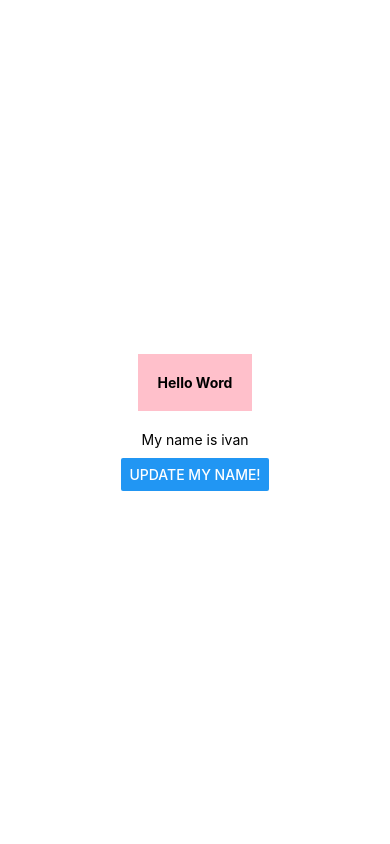
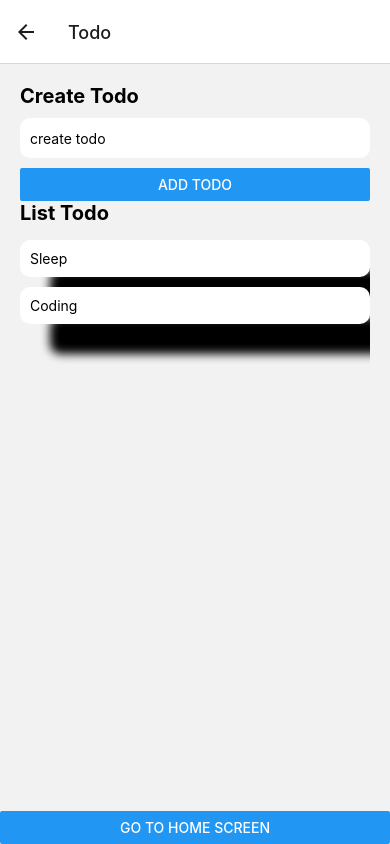
Before and after one commit to ivannoard/learn-react-native, a React Native app: screen /Todo in a window 390 px wide. Built offline with nearby package versions, Linux system fonts and the light colour scheme.

Commit message:
navigating screen + todo create state

```diff
--- a/App.js
+++ b/App.js
@@ -1,49 +1,20 @@
-import { useState } from "react";
-import { StatusBar } from "expo-status-bar";
-import { StyleSheet, Text, View, Button } from "react-native";
+import { NavigationContainer } from "@react-navigation/native";
+import { createNativeStackNavigator } from "@react-navigation/native-stack";
+import Home from "./page/Home";
+import Todo from "./page/Todo";
 
+const Stack = createNativeStackNavigator();
 export default function App() {
-  const [name, setName] = useState("ivan");
-  function handleClick() {
-    setName("Ardiansyah");
-  }
   return (
-    <View style={styles.container}>
-      <View style={styles.bgPink}>
-        <Text style={styles.textBold}>Hello Word</Text>
-      </View>
-      <View style={styles.secondContainer}>
-        <Text style={styles.textCenter}>My name is {name}</Text>
-        <View style={styles.buttonStyle}>
-          <Button title="Update My Name!" onPress={handleClick} />
-        </View>
-      </View>
-      <StatusBar style="auto" />
-    </View>
+    <NavigationContainer>
+      <Stack.Navigator>
+        <Stack.Screen
+          name="Home"
+          component={Home}
+          options={{ title: "My Todo App" }}
+        />
+        <Stack.Screen name="Todo" component={Todo} />
+      </Stack.Navigator>
+    </NavigationContainer>
   );
 }
-
-const styles = StyleSheet.create({
-  container: {
-    flex: 1,
-    backgroundColor: "#fff",
-    alignItems: "center",
-    justifyContent: "center",
-  },
-  textBold: {
-    fontWeight: "bold",
-  },
-  bgPink: {
-    backgroundColor: "pink",
-    padding: 20,
-  },
-  secondContainer: {
-    marginTop: 20,
-  },
-  textCenter: {
-    textAlign: "center",
-  },
-  buttonStyle: {
-    marginTop: 10,
-  },
-});
--- a/package.json
+++ b/package.json
@@ -9,10 +9,14 @@
     "web": "expo start --web"
   },
   "dependencies": {
+    "@react-navigation/native": "^6.0.13",
+    "@react-navigation/native-stack": "^6.9.1",
     "expo": "~47.0.3",
     "expo-status-bar": "~1.4.2",
     "react": "18.1.0",
-    "react-native": "0.70.5"
+    "react-native": "0.70.5",
+    "react-native-safe-area-context": "^4.4.1",
+    "react-native-screens": "^3.18.2"
   },
   "devDependencies": {
     "@babel/core": "^7.12.9"
--- /dev/null
+++ b/page/Home/index.js
@@ -0,0 +1,48 @@
+import React from "react";
+import { Button, Text, View, StyleSheet, FlatList } from "react-native";
+
+const Home = ({ navigation }) => {
+  const step = [
+    { key: 1, data: "Membuat Navigation di App.js (routing)" },
+    { key: 2, data: "Melakukan Instace terhadap Stack" },
+    {
+      key: 3,
+      data: "Terdapat 2 jenis Stack yaitu StackScreen dan StackNavigator",
+    },
+    { key: 4, data: "Pemberian nama terhadap Routing" },
+    { key: 5, data: "Membuat halaman" },
+    { key: 6, data: "Happy Coding" },
+  ];
+  return (
+    <>
+      <View style={[style.container, { flexDirection: "column" }]}>
+        <Text>
+          Ini adalah aplikasi pertama React Native pembuatan Todolist dengan
+          menggunakan dua screen yaitu HomeScreen dan TodoScreen
+        </Text>
+        <Text style={{ marginTop: 10 }}>Langkah-Langkah:</Text>
+        <FlatList
+          data={step}
+          renderItem={({ item }) => (
+            <Text style={{ paddingVertical: 10 }}>
+              {item.key}. {item.data}
+            </Text>
+          )}
+        />
+      </View>
+      <Button
+        title=" Go to Todo Screen"
+        onPress={() => navigation.navigate("Todo")}
+      />
+    </>
+  );
+};
+
+const style = StyleSheet.create({
+  container: {
+    padding: 20,
+    flex: 1,
+  },
+});
+
+export default Home;
--- /dev/null
+++ b/page/Todo/index.js
@@ -0,0 +1,106 @@
+import React, { useState } from "react";
+import {
+  Button,
+  FlatList,
+  TextInput,
+  StyleSheet,
+  Text,
+  View,
+} from "react-native";
+
+const Todo = ({ navigation }) => {
+  const [todos, setTodos] = useState([
+    { key: 1, todo: "Sleep" },
+    { key: 2, todo: "Coding" },
+  ]);
+  const [inputTodo, setInputTodo] = useState("");
+  const handleChange = (todo) => {
+    const randomId = Math.floor(Math.random() * 1000);
+    setInputTodo({ key: randomId, todo: todo });
+  };
+  const handleSubmit = () => {
+    setTodos([...todos, inputTodo]);
+  };
+  const handleDelete = (key) => {
+    console.log(key);
+    const filteredTodo = todos.filter((item) => item.key !== key);
+    setTodos(filteredTodo);
+  };
+  return (
+    <>
+      <View style={styles.container}>
+        <Text style={[styles.heading, { marginBottom: 10 }]}>Create Todo</Text>
+        <TextInput
+          style={styles.input}
+          placeholder="create todo"
+          onChangeText={(newText) => handleChange(newText)}
+        />
+        <Button
+          title="Add Todo"
+          onPress={handleSubmit}
+          style={{ marginBottom: 20 }}
+        />
+        <Text style={[styles.heading, { marginBottom: 10 }]}>List Todo</Text>
+        <FlatList
+          data={todos}
+          renderItem={({ item }) => (
+            <TodoCard todoKey={item.key} todoItem={item.todo} />
+          )}
+        />
+      </View>
+      <Button
+        title="Go to Home Screen"
+        onPress={() => navigation.navigate("Home")}
+      />
+    </>
+  );
+};
+
+const TodoCard = ({ todoItem, handleDelete, todoKey }) => {
+  return (
+    <View
+      style={[
+        styles.card,
+        {
+          shadowOffset: { height: 30, width: 30 },
+          shadowOpacity: 1,
+          shadowRadius: 10,
+          marginVertical: 5,
+        },
+      ]}
+    >
+      <Text>{todoItem}</Text>
+    </View>
+  );
+};
+
+const styles = StyleSheet.create({
+  scroll: {
+    flex: 1,
+  },
+  container: {
+    padding: 20,
+    flex: 1,
+  },
+  heading: {
+    fontSize: 20,
+    fontWeight: "bold",
+  },
+  input: {
+    width: "100%",
+    height: 40,
+    borderRadius: 10,
+    backgroundColor: "white",
+    padding: 10,
+    border: "grey",
+    marginBottom: 10,
+  },
+  card: {
+    padding: 10,
+    backgroundColor: "white",
+    borderRadius: 10,
+    shadowColor: "black",
+  },
+});
+
+export default Todo;
```
Also changed, not shown: 1 other file (tests, documents, lock files or other folders).
